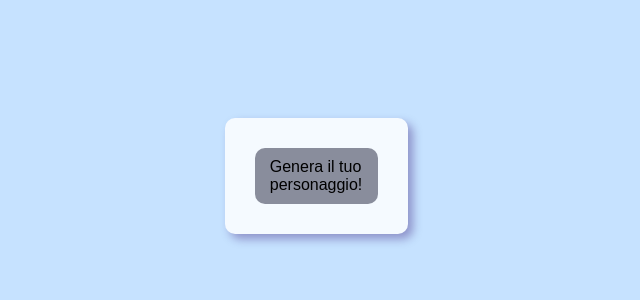
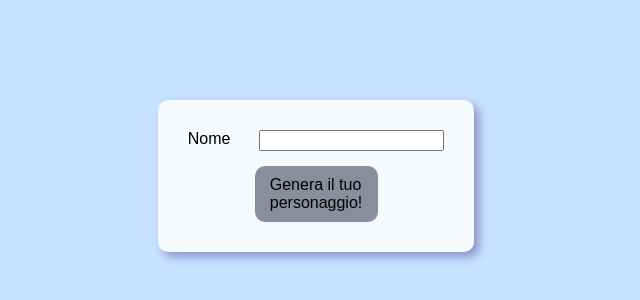
Before and after one commit to Vadied/character-random-generator, a React (Create React App) app: page / in a window 1280 px wide. Shown: the part 224-524 px from the top of the page, without its empty margins (324-964 px from the left). Built offline with nearby package versions, Linux system fonts and the light colour scheme.

Commit message:
name manager

```diff
--- a/src/components/extractor/index.js
+++ b/src/components/extractor/index.js
@@ -1,4 +1,4 @@
-import { useState } from "react";
+import { useState, useRef } from "react";
 import "./style.css";
 
 import Loader from "../loader";
@@ -6,6 +6,7 @@ import Button from "../button";
 import useCharacter from "../../hooks/useCharacter";
 
 const Extractor = () => {
+  const nameRef = useRef(null);
   const [loading, setLoading] = useState(false);
   const [char, setChar] = useState("");
   const { generateCharacter } = useCharacter();
@@ -13,7 +14,7 @@ const Extractor = () => {
   const handleClick = () => {
     setLoading(true);
     setTimeout(() => setLoading(false), 1500);
-    const newChar = generateCharacter();
+    const newChar = generateCharacter(nameRef?.current?.value || "");
     setChar(newChar);
   };
 
@@ -22,31 +23,37 @@ const Extractor = () => {
   return (
     <div className="extractor">
       {char.name && (
-        <div className="container">
+        <div className="info-container">
           <div
             className="image"
             style={{ backgroundImage: `url(/images/${char.image})` }}
           ></div>
           <div className="char-section">
-            <div className="label">Nome:</div>
+            <div className="label">Nome</div>
             <div className="text">
-              <div>{char.name},</div>
+              <div>{nameRef.current || char.name},</div>
               <div>{char.title}</div>
             </div>
-            <div className="label">Classe:</div>
+            <div className="label">Classe</div>
             <div className="text">{char.classChar}</div>
-            <div className="label">Specie:</div>
+            <div className="label">Specie</div>
             <div className="text">{char.race}</div>
           </div>
         </div>
       )}
       {!char.name && (
+        <div className="name-container">
+          <div className="char-section">
+            <label htmlFor="name">Nome</label>
+            <input ref={nameRef} id="name" />
+          </div>
           <Button
             handleClick={handleClick}
             tooltip="Clicca per generare il personaggio"
           >
             Genera il tuo personaggio!
           </Button>
+        </div>
       )}
     </div>
   );
--- a/src/components/extractor/style.css
+++ b/src/components/extractor/style.css
@@ -11,7 +11,8 @@
   background-color: rgb(245, 250, 255);
 }
 
-.extractor .container {
+.extractor .info-container,
+.extractor .name-container {
   display: flex;
   flex-direction: column;
   justify-content: center;
@@ -19,7 +20,7 @@
   gap: 15px;
 }
 
-.extractor .container .char-section {
+.extractor .char-section {
   display: grid;
   grid-template-columns: 1fr 3fr;
   gap: 10px;
--- a/src/hooks/useCharacter.js
+++ b/src/hooks/useCharacter.js
@@ -14,7 +14,10 @@ const useCharacter = () => {
     return content[Math.floor(Math.random() * content.length)];
   };
 
-  const generateName = () => {
+  const generateName = (defaultName) => {
+    if (defaultName)
+      return defaultName.charAt(0).toUpperCase() + defaultName.slice(1);
+
     const prefix = chooseRandom(prefixes);
     const suffix = chooseRandom(suffixes);
     return `${prefix}${suffix}`;
@@ -29,8 +32,8 @@ const useCharacter = () => {
     return { race: race.label, image };
   };
 
-  const generateCharacter = () => {
-    const name = generateName();
+  const generateCharacter = (defaultName = "") => {
+    const name = generateName(defaultName.toLowerCase());
     const title = generateTitle();
     const classChar = generateClass();
     const preference = generatePreference();
```
Lines whose indentation alone changed are shown as unchanged.
